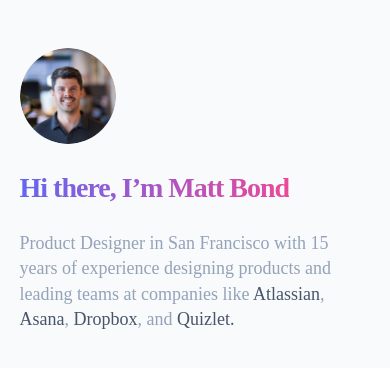
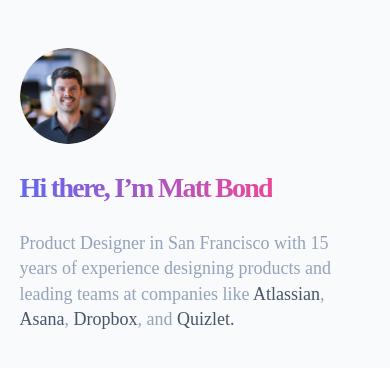
Before and after one commit to mattbond21/mattbond.com.au, a Jekyll site: the page built from index.html, in a window 390 px wide. Shown: the top 368 px of the page. Built offline with Jekyll 4.4.1, drawn with Linux system fonts in a browser that asks for light colours; some web fonts are replaced.

Commit message:
h1 for mobile

```diff
--- a/css/main.css
+++ b/css/main.css
@@ -407,3 +407,12 @@
 
 
 }
+
+@media only screen and (max-width: 420px) {
+
+    h1 {
+      font-size: 28px;
+      letter-spacing: -1.75px;
+    }
+
+}
```
